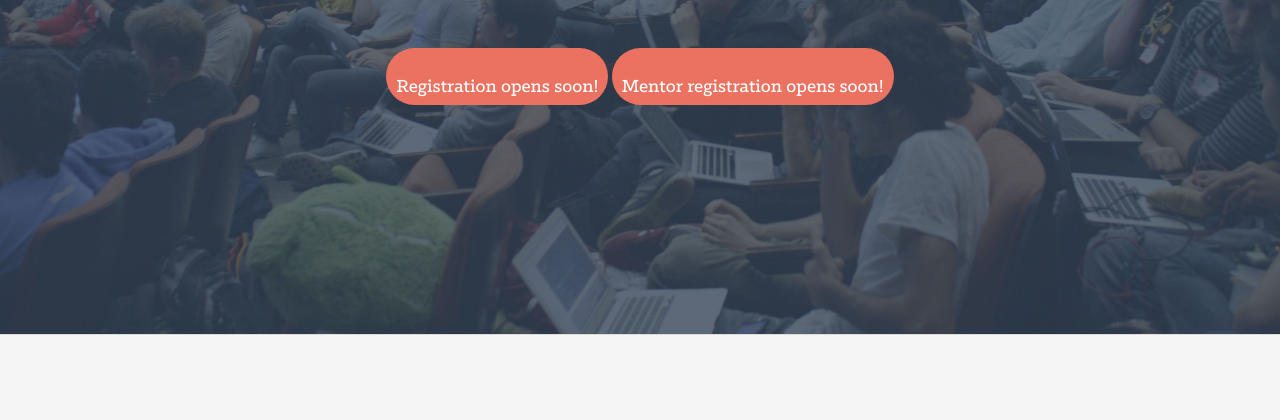
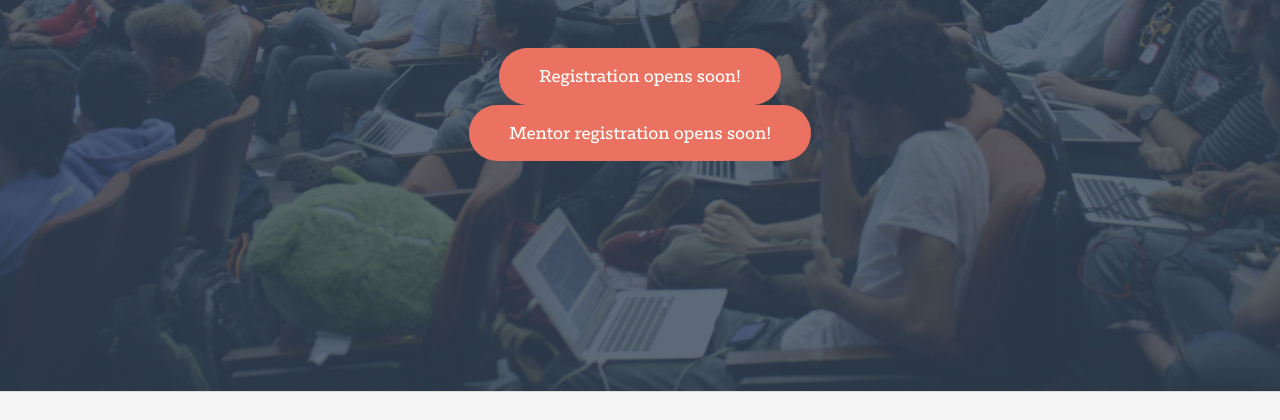
Before and after one commit to DCHacks/dchacks.github.io, a plain HTML site: page index.html in a window 1280 px wide. Shown: the part 345-765 px from the top of the page. Drawn offline with Linux system fonts and the light colour scheme.

Commit message:
Update index.html

```diff
--- a/index.html
+++ b/index.html
@@ -82,8 +82,8 @@
 				<a href="#" class="button big" style="background-color:#EB7260; margin: 12px">Mentor (open soon)</a> -->
 <!-- 				<br>
  -->				<center>
-	 				<a href="" class="button big" style="padding: 10px 10px 10px 10px">Registration opens soon!</a>
-	 				<a href="" class="button big" style="padding: 10px 10px 10px 10px">Mentor registration opens soon!</a>
+	 				<a href="" class="button big">Registration opens soon!</a><br>
+	 				<a href="" class="button big">Mentor registration opens soon!</a>
  				</center>
 				<ul class="actions">
 					<li>
```
